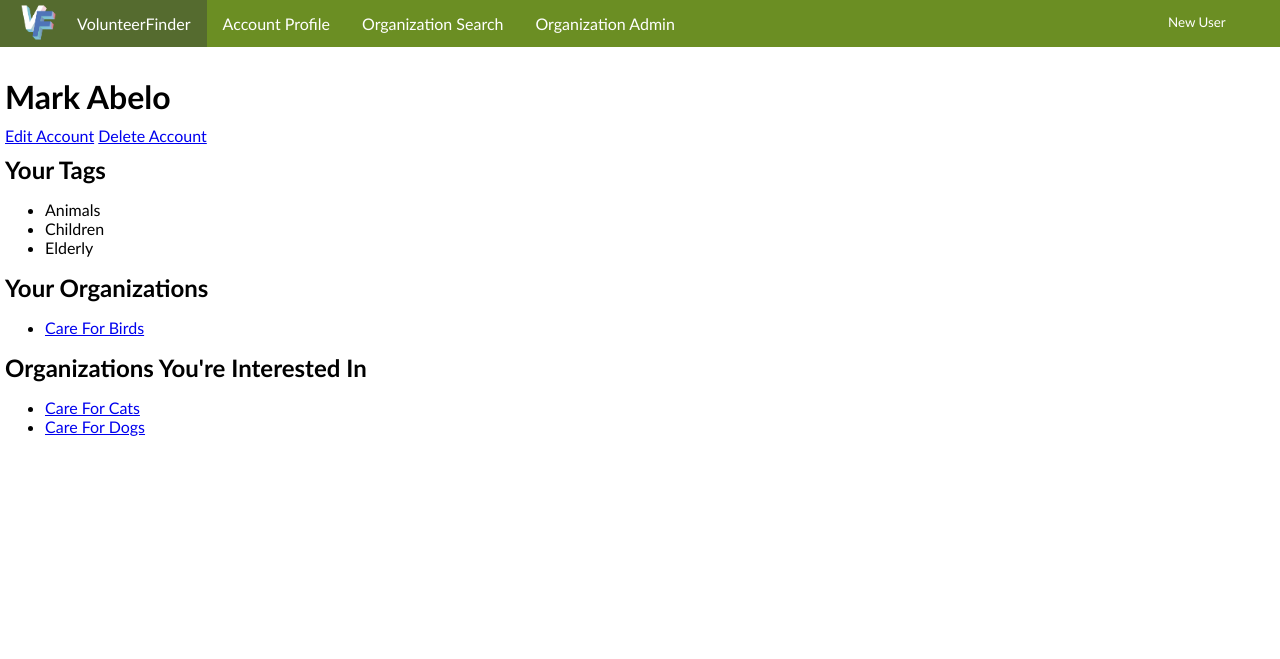
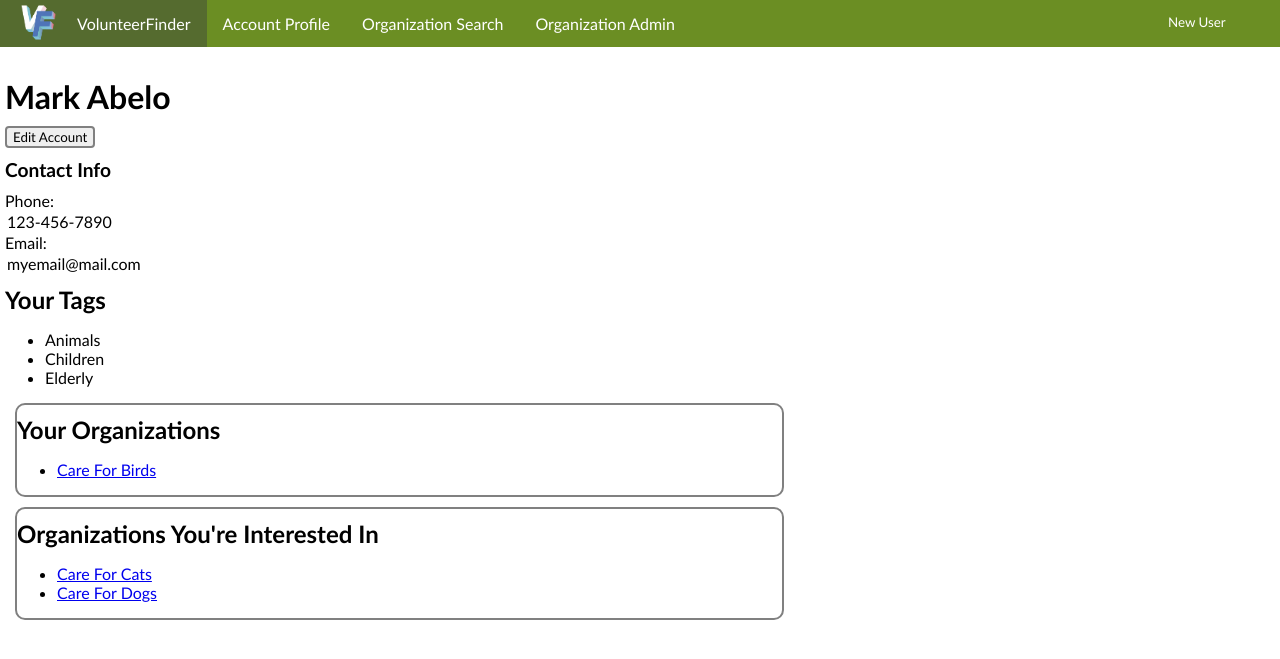
Before and after one commit to MAbeloStevens/VolunteerFinder, a Node server app: page /account in a window 1280 px wide. Shown: the top 659 px of the page. Run offline with Node 20, Linux system fonts and the light colour scheme; the visitor is signed in with stand-in values (Sample User, id 1); some libraries are stand-ins or nearby versions.

Commit message:
Editted Account Deletion and Account Handlebars

```diff
--- a/app.js
+++ b/app.js
@@ -9,8 +9,6 @@
 
 app.use(express.json());
 app.use(express.urlencoded({extended: true}));
-app.use('/public', express.static('public'));
-app.use('/helpers', express.static('helpers'));
 app.use(methodOverride('_method'))
 
 // express session config
@@ -36,6 +34,8 @@
 // to test logged in functionality, REMOVE when log in works
 // app.use(async (req, res, next) => {
 //     // when logged in, session.user would have these fields
+//     let firstName = 'Mark';
+//     let lastName = 'Abelo';
 //     req.session.user = {a_id: '6734f46960512626d9f23016'};
 //     res.locals.user_name =  `${firstName} ${lastName}`;
 //     next();
@@ -59,13 +59,12 @@
     next();
 });
 
-// sign in, sign up, not-logged-in
-app.use(async (req, res, next) => {
-    if (redirectRoutes_loggedIn.includes(req.path) && req.session.user) {
-        return res.redirect('/');
-    } else {
+// if trying to go to an account page that is user's own account, redirect to /account
+app.use('/account/accountPage/:a_id', async (req, res, next) => {
+    if (req.params.a_id === req.session.user.a_id) {
+        return res.redirect('/account');
+    }
     next();
-    }
 });
 
 configRoutes(app);
--- a/data/index.js
+++ b/data/index.js
@@ -1,11 +1,11 @@
-//import accountDataFunctions from './accounts.js';
+import accountDataFunctions from './accounts.js';
 import organizationDataFunctions from './organizations.js';
-//import commentDataFunctions from './comments.js';
-//import reviewDataFunctions from './reviews.js';
+import commentDataFunctions from './comments.js';
+import reviewDataFunctions from './reviews.js';
 import knownTagsDataFunctions from './knownTags.js';
 
-//export const accountData = accountDataFunctions;
+export const accountData = accountDataFunctions;
 export const organizationData = organizationDataFunctions;
-//export const commentData = commentDataFunctions;
-//export const reviewData = reviewDataFunctions;
+export const commentData = commentDataFunctions;
+export const reviewData = reviewDataFunctions;
 export const knownTagsData = knownTagsDataFunctions;
--- a/public/css/styles.css
+++ b/public/css/styles.css
@@ -209,6 +209,11 @@
     background-color: var(--bnnr-color);
 }
 
+button.important:hover {
+    color: var(--txtalt-color);
+    background-color: var(--err-color);
+}
+
 form div#textInputs {
     vertical-align: auto;
     margin: auto;
@@ -308,3 +313,13 @@
     overflow: hidden;
     flex: 1 1 auto;
 }
+
+/* account page */
+div.infoBox {
+    margin: 10px;
+    border: solid 2px var(--btn-color);
+    border-radius: 10px;
+    overflow: hidden;
+    min-width: fit-content;
+    width: 60%;
+}
--- a/routes/views.js
+++ b/routes/views.js
@@ -2,7 +2,7 @@
 const router = Router();
 
 import validation from '../helpers/validation.js';
-import { organizationData, knownTagsData } from '../data/index.js';
+import { accountData, organizationData, commentData, reviewData, knownTagsData } from '../data/index.js';
 
 
 router.route('/').get(async (req, res) => {
@@ -105,9 +105,51 @@
   res.render('account', {
     title: `${dummyUser.firstName} ${dummyUser.lastName}`,
     script_partial: 'account_script',
+    owner: true,
     user: dummyUser
   })
 })
+
+router.route('/account/accountPage/:a_id').get(async (req, res) => {
+  // validate a_id
+  try {
+    req.params.id = validation.checkID(req.params.id, 'Account');
+  } catch (e) {
+    res.status(500).render('error', {
+      title: "Error",
+      ecode: 500,
+      error: e
+    });
+    return;
+  }
+
+  // get organization data
+  try {
+    const accountFound = await accountData.getAccount(req.params.id);
+    if (!accountFound) {
+      res.status(404).render('error', {
+        title: "Error",
+        ecode: 404,
+        error: "Account not found"
+      });
+      return
+    }
+
+    // render page
+    res.render('account', {
+      title: `${accountFound.firstName} ${accountFound.lastName}`,
+      script_partial: 'account_script',
+      user: accountFound,
+    });
+
+  } catch (e) {
+    res.status(500).render('error', {
+      title: "Error",
+      ecode: 500,
+      error: e
+    });
+  }
+});
 
 router.route('/search').get(async (req, res) => {
   // get all known tags
@@ -132,7 +174,7 @@
   });
 });
 
-router.route('/organizations/:id').get(async (req, res) => {
+router.route('/organizations/:o_id').get(async (req, res) => {
   // TODO implement comment and review display
   // validate o_id
   try {
@@ -153,7 +195,7 @@
       res.status(404).render('error', {
         title: "Error",
         ecode: 404,
-        error: "organization not found"
+        error: "Organization not found"
       });
       return
     }
@@ -243,5 +285,4 @@
 });
 
 
-
 export default router;
--- a/views/account.handlebars
+++ b/views/account.handlebars
@@ -1,6 +1,13 @@
 <h1>{{user.firstName}} {{user.lastName}}</h1>
-<a href="/account/edit">Edit Account</a>
-<a href="/account/delete">Delete Account</a>
+{{#if owner}}
+<a href="/account/edit"><button>Edit Account</button></a>
+{{/if}}
+
+<h3>Contact Info</h3>
+{{#if user.phone}}
+<label>Phone: <p>{{user.phone}}</p></label>
+{{/if}}
+<label>Email: <p>{{user.email}}</p></label>
 
 <h2>Your Tags</h2>
 <ul>
@@ -9,16 +16,20 @@
   {{/each}}
 </ul>
 
+<div class="infoBox">
   <h2>Your Organizations</h2>
   <ul>
     {{#each user.organizations}}
     <li><a href="/organizations/{{o_id}}">{{name}}</a></li>
     {{/each}}
   </ul>
+</div>
 
+<div class="infoBox">
   <h2>Organizations You're Interested In</h2>
   <ul>
     {{#each user.interestedOrgs}}
     <li><a href="/organizations/{{o_id}}">{{name}}</a></li>
     {{/each}}
   </ul>
+</div>
```
Also changed, not shown: views/accountDeletion.handlebars (+7 -3 lines). Lines whose indentation alone changed are shown as unchanged.
